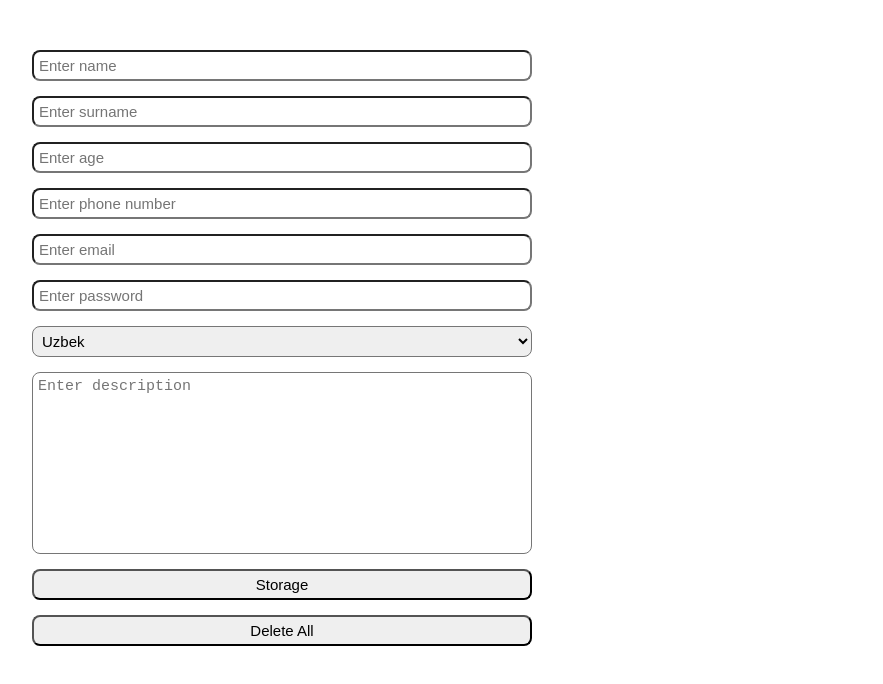
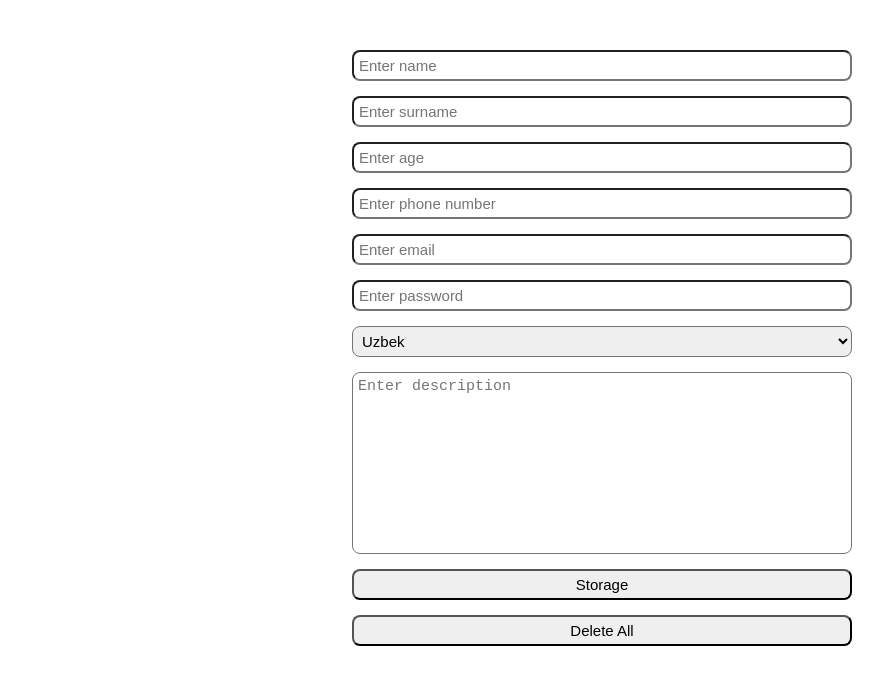
Before and after one commit to samandargofurov/5-oy-5-dars-vazifa, a plain HTML site: page index.html in a window 1280 px wide. Shown: the whole page, without its empty margins (38-921 px from the left). Drawn offline with Linux system fonts and the light colour scheme.

Commit message:
5 lesson

```diff
--- a/index.js
+++ b/index.js
@@ -212,7 +212,7 @@ btn2 && btn2.addEventListener('click', function (e) {
     `;
   }
 
-  createCard(user).clear();
+  createCard.innerHTML = '';
 
 })
 
--- a/style.css
+++ b/style.css
@@ -2,11 +2,6 @@
     margin: 0;
     padding: 0;
     box-sizing: border-box;
-}
-
-body {
-    display: flex;
-    justify-content: space-around;
 }
 
 #form {
```
